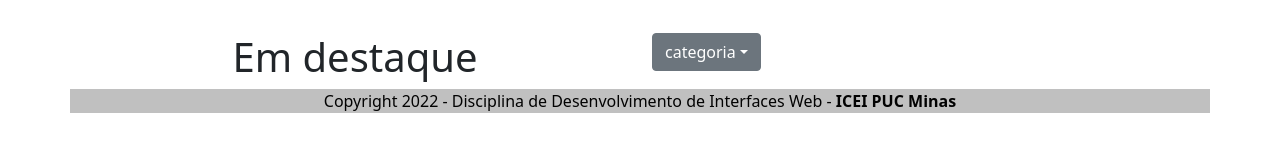
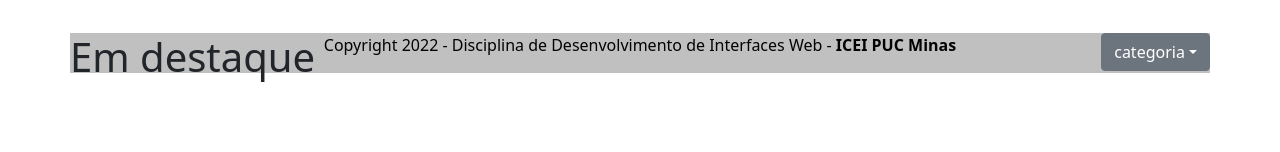
Before and after one commit to Henriquemcc/Portal_de_Filmes_-_Desenvolvimento_de_Interfaces_Web, a plain HTML site: page index.html in a window 1280 px wide. Shown: the part 490-642 px from the top of the page. Drawn offline with nearby package versions, Linux system fonts and the light colour scheme.

Commit message:
Posicionando o título do menu 'Em destaque' á esquerda e o dropdown á direita

```diff
--- a/index.html
+++ b/index.html
@@ -135,16 +135,11 @@
         </div>
         <!-- Lançamentos - Fim -->
 
-        <div class="row">
+        <div id="menu_em_destaque" class="row">
+            <div class="col-12">
+                <h1>Em destaque</h1>
 
-            <!-- Título 'Em destaque' - Inicio -->
-            <div id="em_destaque_titulo" class="col-6">
-                <h1 class="">Em destaque</h1>
-            </div>
-            <!-- Título 'Em destaque' - Fim -->
-
-            <!-- Dropdown - Inicio -->
-            <div id="em_destaque_dropdown" class="col-6">
+                <!-- Dropdown - Inicio -->
                 <div class="dropdown">
                     <button class="btn btn-secondary dropdown-toggle" type="button" id="dropdownMenuCategoriasButton" data-bs-toggle="dropdown" aria-expanded="false">categoria</button>
                     <ul class="dropdown-menu" aria-labelledby="dropdownMenuCategoriasButton">
@@ -154,9 +149,8 @@
                         <li><a class="dropdown-item" href="#">Comédia</a></li>
                     </ul>
                 </div>
+                <!-- Dropdown - Fim -->
             </div>
-            <!-- Dropdown - Fim -->
-        </div>
         </div>
     </main>
     <!-- Principal - Fim -->
@@ -164,7 +158,11 @@
 
     <!-- Rodapé - Inicio -->
     <footer class="container">
-        <p>Copyright 2022 - Disciplina de Desenvolvimento de Interfaces Web - <b>ICEI PUC Minas</b></p>
+        <div class="row">
+            <div class="col-12">
+                <p>Copyright 2022 - Disciplina de Desenvolvimento de Interfaces Web - <b>ICEI PUC Minas</b></p>
+            </div>
+        </div>
     </footer>
     <!-- Rodapé - Fim -->
 
--- a/style.css
+++ b/style.css
@@ -8,6 +8,12 @@ header {
 
 img {
     max-width: 100%;
+    max-height: 100%;
+}
+
+iframe {
+    max-width: 100%;
+    max-height: 100%;
 }
 
 header a {
@@ -49,11 +55,6 @@ main div div h1 {
     border-radius: 50%;
 }
 
-.carousel-item div iframe {
-    max-width: 100%;
-    max-height: 100%;
-}
-
 .botoes_carousel .carousel-indicators button.active {
     display: inline-block;
     background-color: #535353;
@@ -64,6 +65,21 @@ main div div h1 {
     background-color: #c3c3c3;
 }
 
+#menu_em_destaque {
+    position: relative;
+}
+
+#menu_em_destaque h1 {
+    position: absolute;
+    left: 0px;
+}
+
+#menu_em_destaque .dropdown {
+    position: absolute;
+    right: 0px;
+}
+
+
 footer {
     background: #c0c0c0;
     color: #020202;
```
